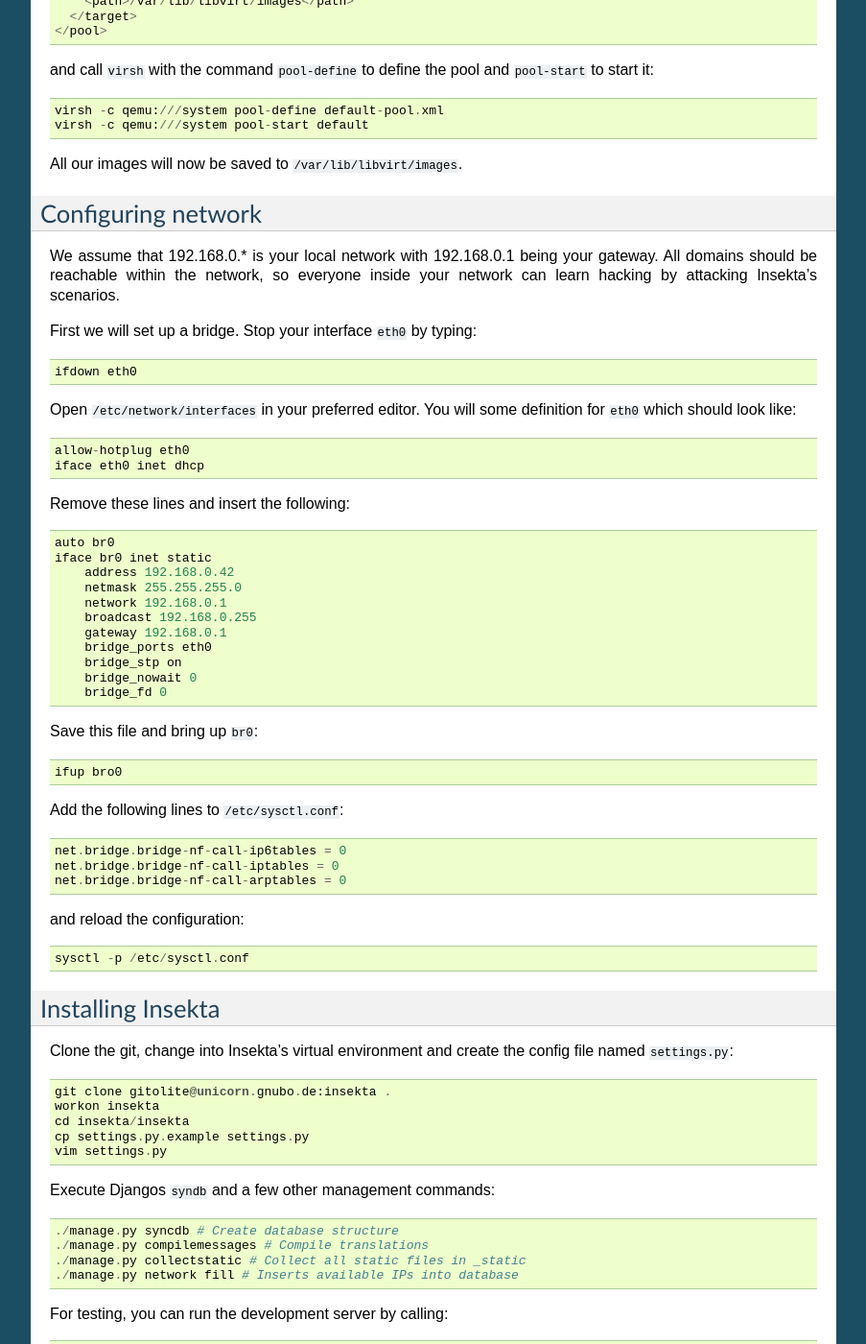
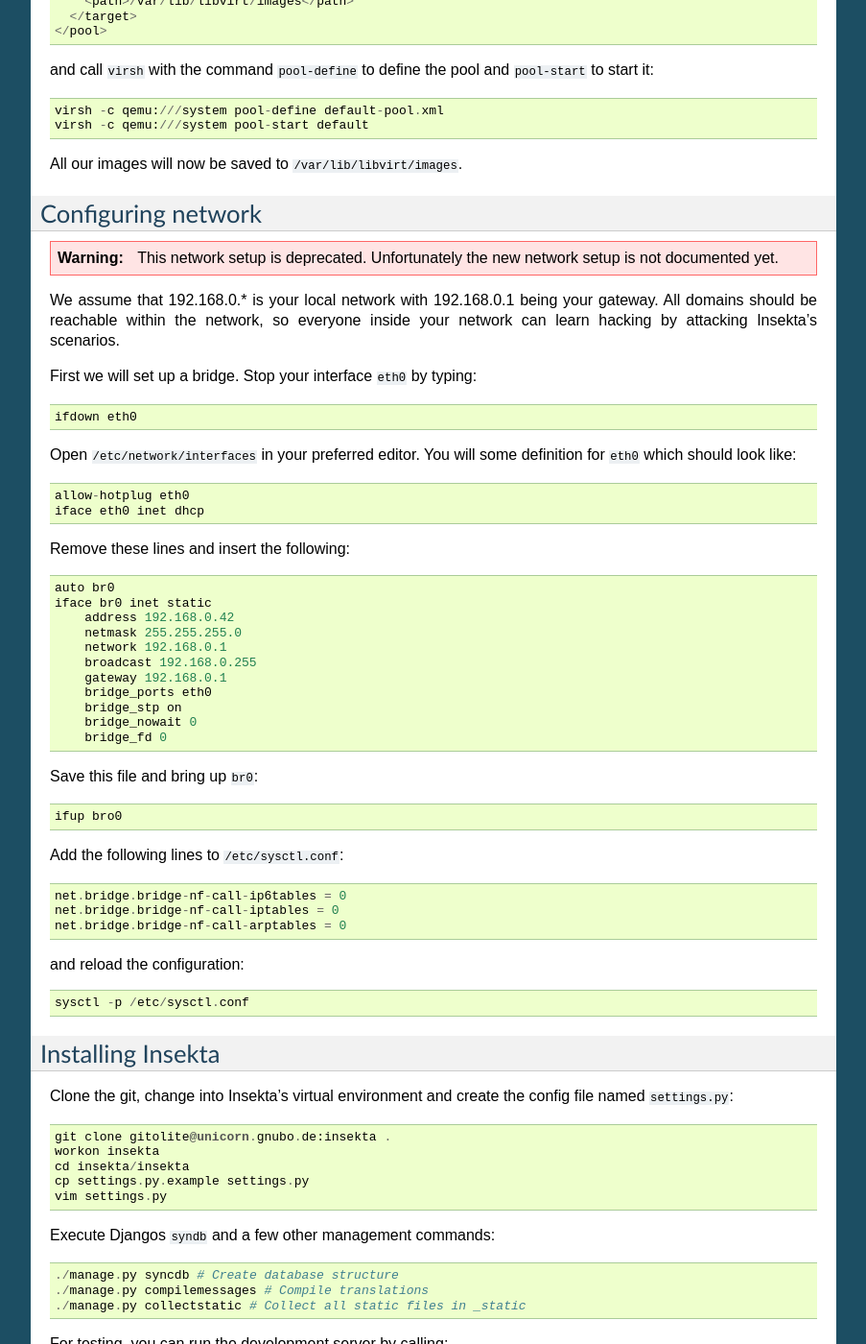
Before and after one commit to teythoon/Insekta, a Sphinx documentation site: the page built from docs/installation.rst, in a window 1280 px wide and 1400 px high, scrolled down 1076 px. Shown: the whole window at 96% size, without its empty margins (198-1101 px from the left). Built offline with Sphinx 7.4.7, drawn with Linux system fonts in a browser that asks for light colours; pages that are not in the unit, such as notebooks, are missing from menus.

Commit message:
Added warning about deprecated network setup

```diff
--- a/docs/installation.rst
+++ b/docs/installation.rst
@@ -74,6 +74,10 @@
 Configuring network
 -------------------
 
+.. warning::
+   This network setup is deprecated. Unfortunately the new network setup is
+   not documented yet.
+
 We assume that 192.168.0.* is your local network with 192.168.0.1 being your
 gateway. All domains should be reachable within the network, so everyone
 inside your network can learn hacking by attacking Insekta's scenarios.
@@ -133,7 +137,6 @@
    ./manage.py syncdb # Create database structure
    ./manage.py compilemessages # Compile translations
    ./manage.py collectstatic # Collect all static files in _static
-   ./manage.py network fill # Inserts available IPs into database
 
 For testing, you can run the development server by calling::
 
```
